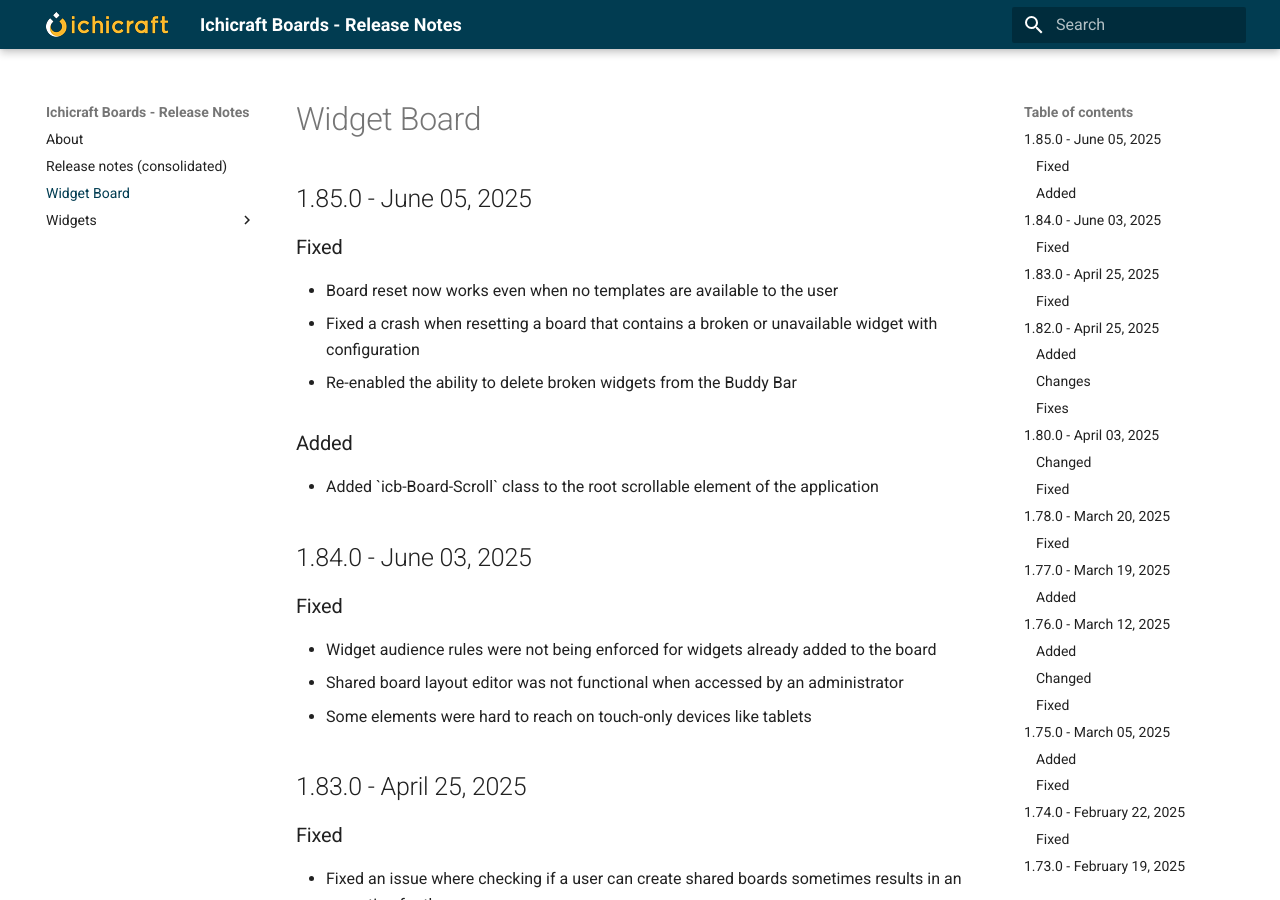
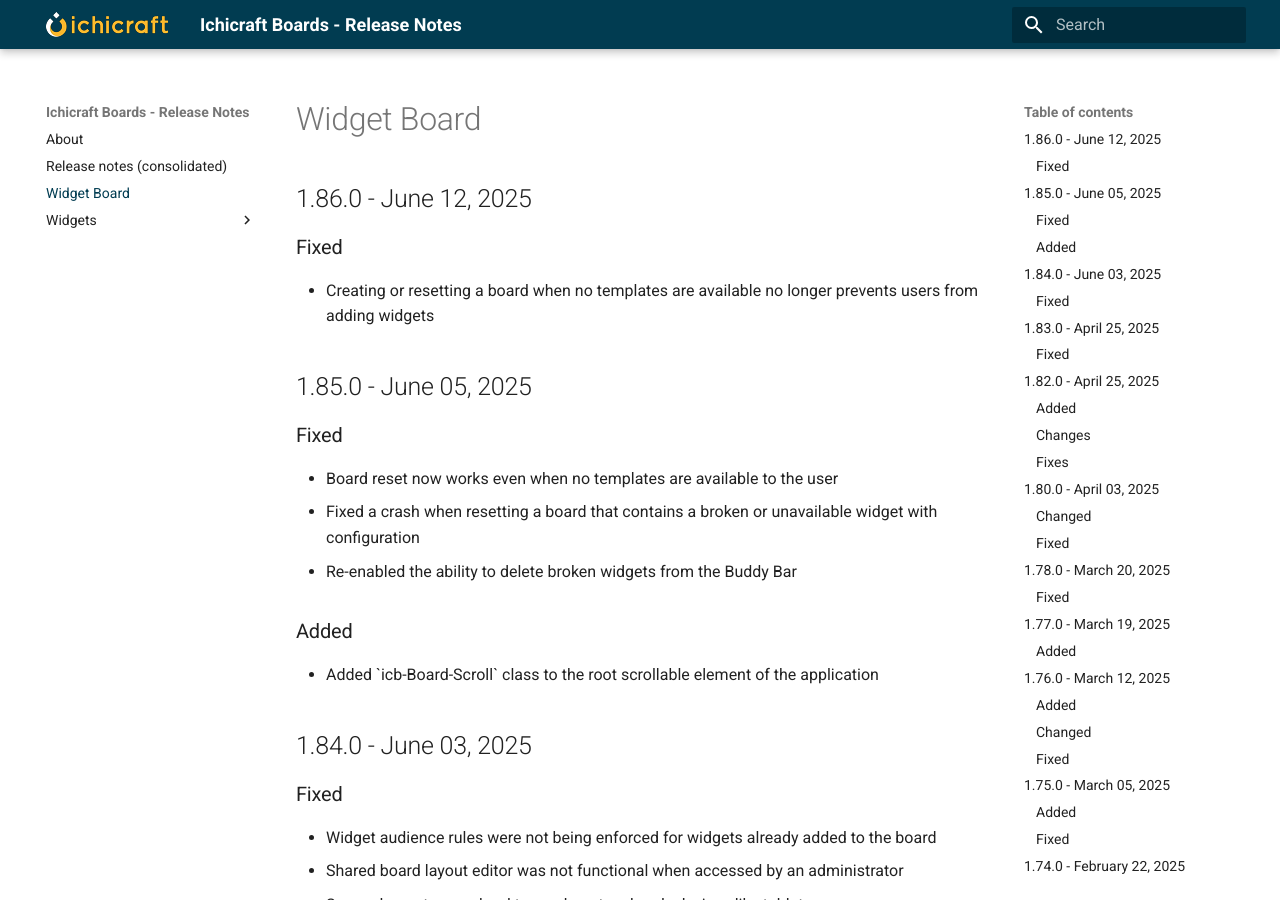
Before and after one commit to ichicraft/widgets-docs, an MkDocs documentation site: the page built from docs/Widget Board.md, in a window 1280 px wide and 900 px high. Built offline with MkDocs 1.6.1 and Material for MkDocs 9.7.7, drawn with Linux system fonts in a browser that asks for light colours.

```diff
--- a/docs/Widget Board.md
+++ b/docs/Widget Board.md
@@ -1,3 +1,8 @@
+## 1.86.0 - June 12, 2025
+
+### Fixed
+- Creating or resetting a board when no templates are available no longer prevents users from adding widgets
+
 ## 1.85.0 - June 05, 2025
 
 ### Fixed
```
Also changed, not shown: docs/Release-notes-(consolidated).md (+5 -0 lines).
